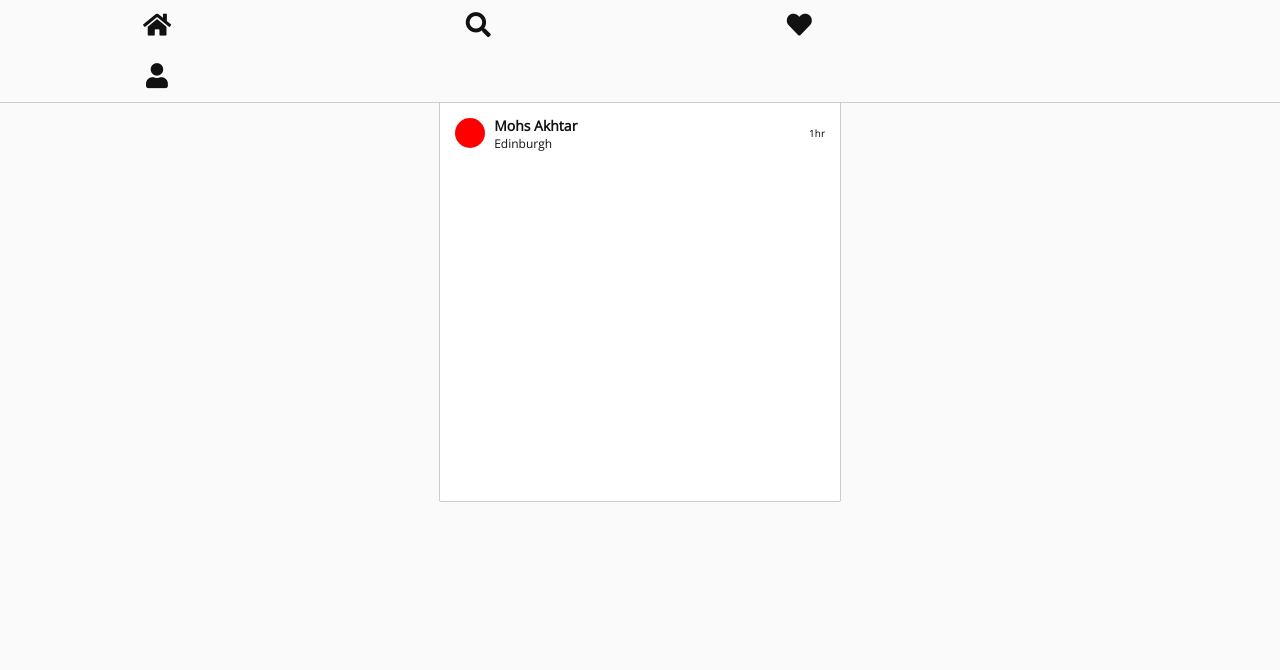
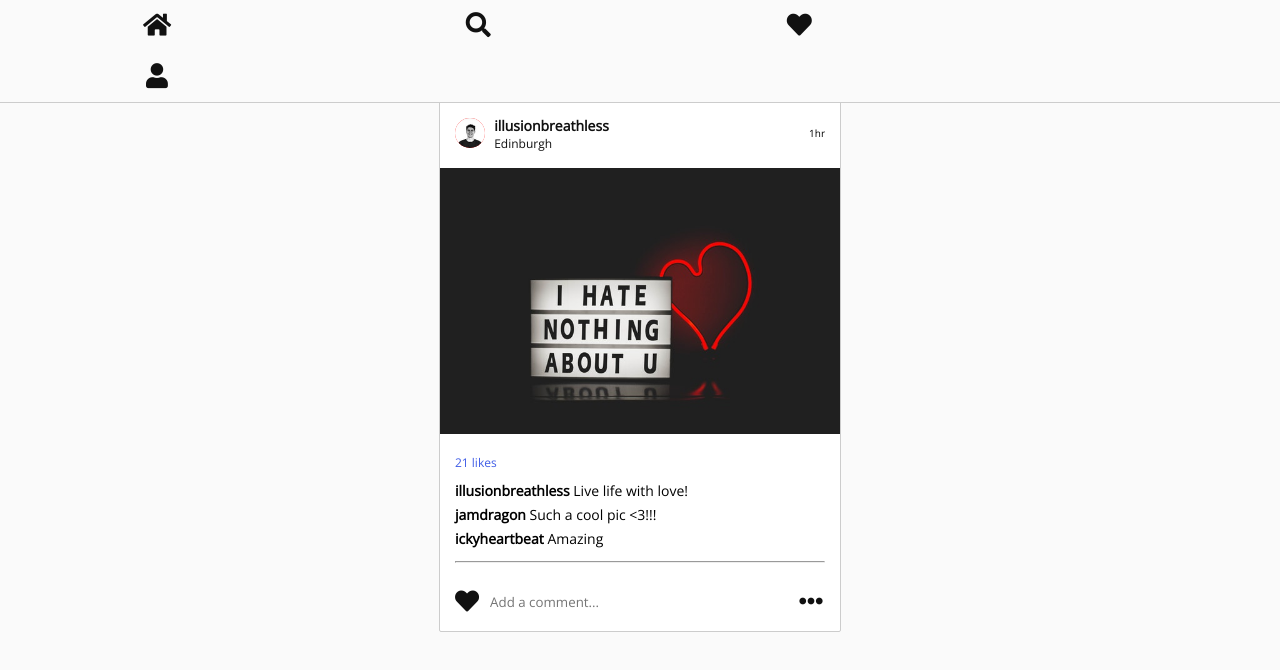
Before and after one commit to MohsAkhtar/instaclone, a plain HTML site: page index.html in a window 1280 px wide. Drawn offline with nearby package versions, Linux system fonts and the light colour scheme.

Commit message:
Added footer. Added Comments and input text. Added style.

```diff
--- a/css/style.css
+++ b/css/style.css
@@ -51,7 +51,6 @@ a:hover .fa-heart {
   background: #fff;
   margin: 0 auto;
   width: 400px;
-  height: 400px;
   border: 1px solid #ccc;
   border-radius: 2px;
 }
@@ -75,13 +74,22 @@ a:hover .fa-heart {
   margin-right: 5px;
 }
 
-.name {
-  color: #111;
-  font-size: 14px;
+.profile-img img {
+  width: 100%;
+  height: 100%;
+  border-radius: 50%;
+}
+
+.username {
   font-weight: 700;
 }
 
-.location {
+.profile-name {
+  color: #111;
+  font-size: 14px;
+}
+
+.profile-location {
   color: #111;
   font-size: 12px;
 }
@@ -92,3 +100,68 @@ a:hover .fa-heart {
   top: 10px;
   position: relative;
 }
+
+.content img {
+  width: 100%;
+}
+
+.card-footer {
+  padding: 15px;
+  box-sizing: border-box;
+}
+
+.description p {
+  margin: 0;
+  font-size: 14px;
+  padding: 0 0 5px 0;
+}
+
+.likes {
+  color: #405de6;
+  font-size: 12px;
+  padding-bottom: 10px;
+}
+
+.comments p {
+  font-size: 14px;
+  margin: 0;
+  padding: 0 0 5px 0;
+}
+
+form {
+  padding-top: 15px;
+}
+
+form .fas {
+  font-size: 24px;
+}
+
+form .heart {
+  display: inline-block;
+  width: 7%;
+  position: relative;
+  top: 3px;
+}
+
+form .add-comment {
+  display: inline-block;
+  width: 70%;
+}
+
+form .options {
+  display: inline-block;
+  width: 7%;
+  float: right;
+  position: relative;
+  top: 3px;
+}
+
+.add-comment input {
+  width: 100%;
+  padding: 5px;
+  border: 0 solid #fff;
+}
+
+hr {
+  padding: 0;
+}
--- a/index.html
+++ b/index.html
@@ -31,15 +31,53 @@
         <div class="card">
             <div class="card-header">
                 <div class="profile-img">
-
+                    <img src="/img/img3.png" alt="">
                 </div>
                 <div class="profile-info">
-                    <div class="name">Mohs Akhtar</div>
-                    <div class="location">Edinburgh</div>
+                    <div class="profile-name">
+                        <span class="username">illusionbreathless</span>
+                    </div>
+                    <div class="profile-location">Edinburgh</div>
                 </div>
                 <div class="profile-time">
                     1hr
                 </div>
+            </div>
+            <div class="content">
+                <img src="/img/img1.jpg" alt="">
+            </div>
+
+            <div class="card-footer">
+                <div class="likes">
+                    21 likes
+                </div>
+                <div class="description">
+                    <p>
+                        <span class="username">illusionbreathless</span> Live life with love!
+                    </p>
+                </div>
+                <div class="comments">
+                    <p>
+                        <span class="username">jamdragon</span> Such a cool pic
+                        <3!!! </p>
+                            <p>
+                                <span class="username">ickyheartbeat</span> Amazing
+                            </p>
+                </div>
+                <hr>
+                <form>
+                    <div class="heart">
+                        <i class="fas fa-heart"></i>
+                    </div>
+                    <div class="add-comment">
+                        <div class="input-text">
+                            <input type="text" placeholder="Add a comment...">
+                        </div>
+                    </div>
+                    <div class="options">
+                        <i class="fas fa-ellipsis-h"></i>
+                    </div>
+                </form>
             </div>
         </div>
     </section>
```
Also changed, not shown: img/image4.jpg (added), img/img1.jpg (added), img/img2.jpg (added), img/img3.png (added).
